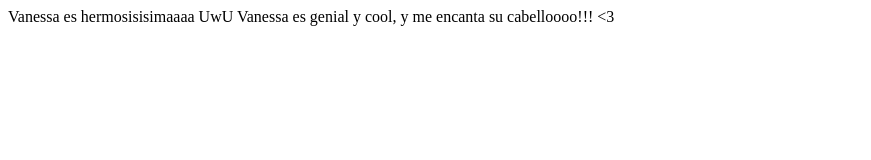
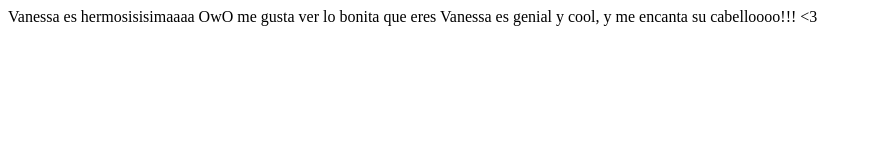
Before and after one commit to OzPineapple/pw, a plain HTML site: page index.html in a window 1280 px wide. Shown: the whole page, without its empty margins (0-871 px from the left). Drawn offline with Linux system fonts and the light colour scheme.

Commit message:
Nuevo OwO

```diff
--- a/index.html
+++ b/index.html
@@ -1,7 +1,7 @@
 <html>
 	<body>
 		Vanessa es hermosisisimaaaa
-		UwU
+		OwO me gusta ver lo bonita que eres
 		Vanessa es genial y cool, y me encanta su cabelloooo!!! <3
 	</body>
 </html>
```
